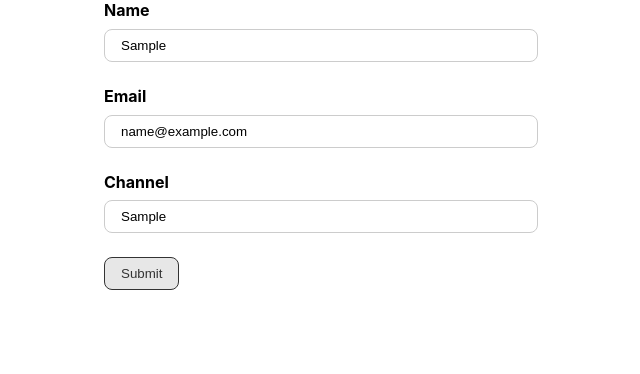
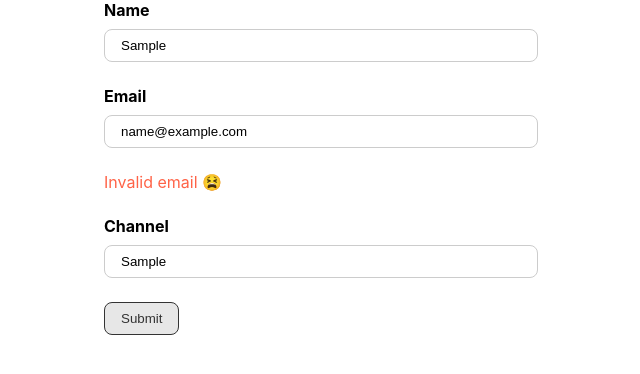
Before and after one commit to VisheshSingh/react-formik, a React (Create React App) app: page / in a window 1280 px wide. Both pictures are taken after typing "Sample", "name@example.com", "Sample" into the empty fields and a click on the button "Submit". Shown: the top 374 px of the page, without its empty margins (319-959 px from the left). Built offline with nearby package versions, Linux system fonts and the light colour scheme.

Commit message:
Displaying errors 😖

```diff
--- a/src/App.css
+++ b/src/App.css
@@ -42,3 +42,11 @@ button:active,
 button:focus {
   outline: none;
 }
+
+.form-control {
+  margin-bottom: 1.5rem;
+}
+
+.error {
+  color: tomato;
+}
--- a/src/components/YoutubeForm.js
+++ b/src/components/YoutubeForm.js
@@ -13,7 +13,7 @@ const onSubmit = (values) => {
 
 const validate = (values) => {
   const errors = {};
-  const re = /^(([^<>()[\]\\.,;:\s@"]+(\.[^<>()[\]\\.,;:\s@"]+)*)|(".+"))@((\[[0-9]{1,3}\.[0-9]{1,3}\.[0-9]{1,3}\.[0-9]{1,3}\])|(([a-zA-Z\-0-9]+\.)+[a-zA-Z]{2,}))$/;
+  const re = /\S+@\S+\.\S+/;
 
   if (!values.name) {
     errors.name = '⚠ Name is required';
@@ -36,9 +36,12 @@ const YoutubeForm = () => {
     validate,
   });
 
+  console.log('Form errors', Formik.errors);
+
   return (
     <div className='container'>
       <form onSubmit={Formik.handleSubmit}>
+        <div className='form-control'>
           <label htmlFor='name'>Name</label>
           <input
             type='text'
@@ -47,6 +50,9 @@ const YoutubeForm = () => {
             onChange={Formik.handleChange}
             value={Formik.values.name}
           />
+          {Formik.errors.name && <p className='error'>{Formik.errors.name}</p>}
+        </div>
+        <div className='form-control'>
           <label htmlFor='email'>Email</label>
           <input
             type='email'
@@ -55,6 +61,11 @@ const YoutubeForm = () => {
             onChange={Formik.handleChange}
             value={Formik.values.email}
           />
+          {Formik.errors.email && (
+            <p className='error'>{Formik.errors.email}</p>
+          )}
+        </div>
+        <div className='form-control'>
           <label htmlFor='channel'>Channel</label>
           <input
             type='text'
@@ -63,6 +74,10 @@ const YoutubeForm = () => {
             onChange={Formik.handleChange}
             value={Formik.values.channel}
           />
+          {Formik.errors.channel && (
+            <p className='error'>{Formik.errors.channel}</p>
+          )}
+        </div>
         <button type='submit'>Submit</button>
       </form>
     </div>
```
Lines whose indentation alone changed are shown as unchanged.
